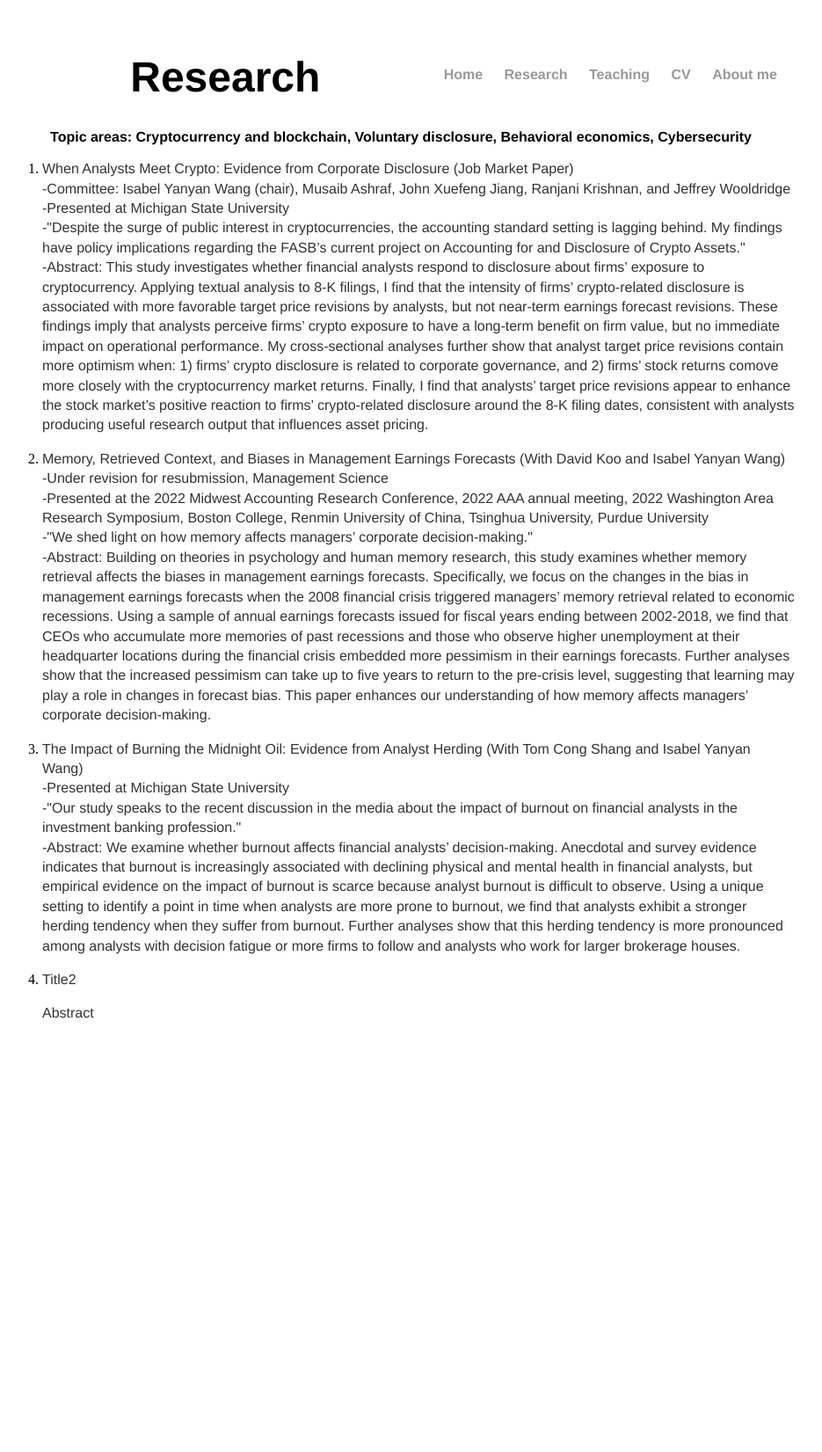
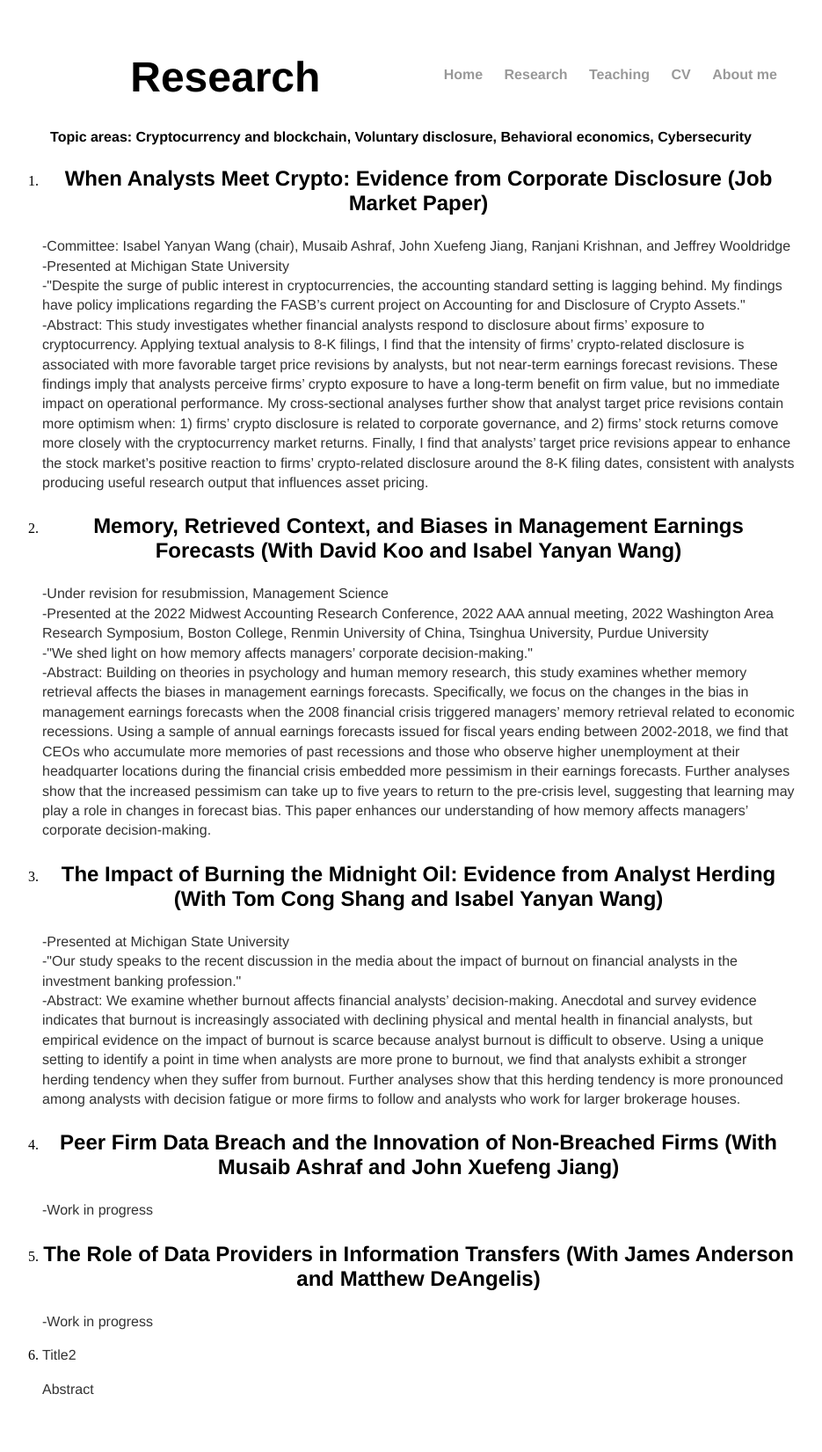
Before and after one commit to shu-ting-wu/shu-ting-wu.github.io, a Jekyll site: the page built from research/index.html, in a window 1280 px wide. Shown: the whole page at 88% size, without its empty margins (184-1119 px from the left). Built offline with Jekyll 4.4.1, drawn with Linux system fonts in a browser that asks for light colours; before the commit the page ends 1224 px from its top, so only the background shows below that.

Commit message:
Update index.html

```diff
--- a/research/index.html
+++ b/research/index.html
@@ -8,24 +8,32 @@ title: Shuting's research
   <p></p>
   <ol>
     <li>
-    	<p>When Analysts Meet Crypto: Evidence from Corporate Disclosure (Job Market Paper)<br>
-		-Committee: Isabel Yanyan Wang (chair), Musaib Ashraf, John Xuefeng Jiang, Ranjani Krishnan, and Jeffrey Wooldridge<br>
+	    <h3>When Analysts Meet Crypto: Evidence from Corporate Disclosure (Job Market Paper)</h3>
+    	     <p>-Committee: Isabel Yanyan Wang (chair), Musaib Ashraf, John Xuefeng Jiang, Ranjani Krishnan, and Jeffrey Wooldridge<br>
 		-Presented at Michigan State University<br>
 		-"Despite the surge of public interest in cryptocurrencies, the accounting standard setting is lagging behind. My findings have policy implications regarding the FASB’s current project on Accounting for and Disclosure of Crypto Assets."<br>
 		-Abstract: This study investigates whether financial analysts respond to disclosure about firms’ exposure to cryptocurrency. Applying textual analysis to 8-K filings, I find that the intensity of firms’ crypto-related disclosure is associated with more favorable target price revisions by analysts, but not near-term earnings forecast revisions. These findings imply that analysts perceive firms’ crypto exposure to have a long-term benefit on firm value, but no immediate impact on operational performance. My cross-sectional analyses further show that analyst target price revisions contain more optimism when: 1) firms’ crypto disclosure is related to corporate governance, and 2) firms’ stock returns comove more closely with the cryptocurrency market returns. Finally, I find that analysts’ target price revisions appear to enhance the stock market’s positive reaction to firms’ crypto-related disclosure around the 8-K filing dates, consistent with analysts producing useful research output that influences asset pricing.</p>
 	  </li>
     <li>
-      	<p>Memory, Retrieved Context, and Biases in Management Earnings Forecasts (With David Koo and Isabel Yanyan Wang)<br>
-	    	-Under revision for resubmission, Management Science<br>
+      	<h3>Memory, Retrieved Context, and Biases in Management Earnings Forecasts (With David Koo and Isabel Yanyan Wang)</h3>
+	     <p>-Under revision for resubmission, Management Science<br>
 	    	-Presented at the 2022 Midwest Accounting Research Conference, 2022 AAA annual meeting, 2022 Washington Area Research Symposium, Boston College, Renmin University of China, Tsinghua University, Purdue University<br>
 	    	-"We shed light on how memory affects managers’ corporate decision-making."<br>
 	    	-Abstract: Building on theories in psychology and human memory research, this study examines whether memory retrieval affects the biases in management earnings forecasts. Specifically, we focus on the changes in the bias in management earnings forecasts when the 2008 financial crisis triggered managers’ memory retrieval related to economic recessions. Using a sample of annual earnings forecasts issued for fiscal years ending between 2002-2018, we find that CEOs who accumulate more memories of past recessions and those who observe higher unemployment at their headquarter locations during the financial crisis embedded more pessimism in their earnings forecasts. Further analyses show that the increased pessimism can take up to five years to return to the pre-crisis level, suggesting that learning may play a role in changes in forecast bias. This paper enhances our understanding of how memory affects managers’ corporate decision-making.</p>
           </li>
     <li>
-	 <p>The Impact of Burning the Midnight Oil: Evidence from Analyst Herding (With Tom Cong Shang and Isabel Yanyan Wang)<br>
-		 -Presented at Michigan State University<br>
+	 <h3>The Impact of Burning the Midnight Oil: Evidence from Analyst Herding (With Tom Cong Shang and Isabel Yanyan Wang)</h3>
+	      <p>-Presented at Michigan State University<br>
 		 -"Our study speaks to the recent discussion in the media about the impact of burnout on financial analysts in the investment banking profession."<br>
 		 -Abstract: We examine whether burnout affects financial analysts’ decision-making. Anecdotal and survey evidence indicates that burnout is increasingly associated with declining physical and mental health in financial analysts, but empirical evidence on the impact of burnout is scarce because analyst burnout is difficult to observe. Using a unique setting to identify a point in time when analysts are more prone to burnout, we find that analysts exhibit a stronger herding tendency when they suffer from burnout. Further analyses show that this herding tendency is more pronounced among analysts with decision fatigue or more firms to follow and analysts who work for larger brokerage houses.</p>
+	  </li>
+	<li>
+		<h3>Peer Firm Data Breach and the Innovation of Non-Breached Firms (With Musaib Ashraf and John Xuefeng Jiang)</h3>
+		<p>-Work in progress</p>
+	  </li>
+	  <li>
+		<h3>The Role of Data Providers in Information Transfers (With James Anderson and Matthew DeAngelis)</h3>
+		<p>-Work in progress</p>
 	  </li>
     <li>
       <p>Title2</p>
```
